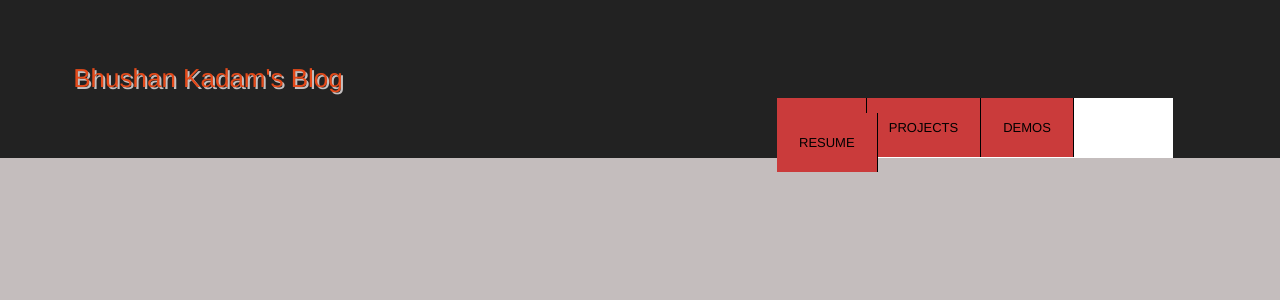
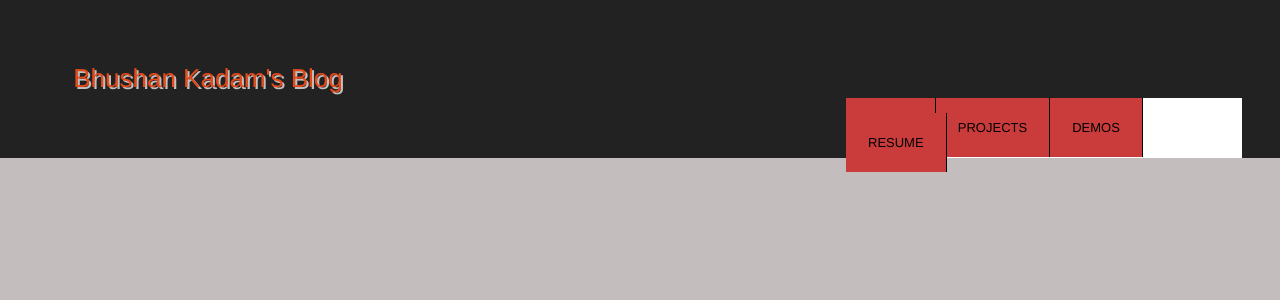
Before and after one commit to bhushansureshkadam/bhushansureshkadam.github.io, a Jekyll site: the page built from index.html, in a window 1280 px wide. Shown: the top 300 px of the page. Built offline with Jekyll 4.4.1, drawn with Linux system fonts in a browser that asks for light colours; Markdown is read by kramdown in place of the engine named in the settings.

Commit message:
first commit

```diff
--- a/css/main.css
+++ b/css/main.css
@@ -159,15 +159,12 @@
   background-color: #333;
 }
 #header {
-        height: 158px;
+          height: 158px;
           background: #222222;
-          width: 100%;
-          z-index: 994;
-          position: fixed;
+          width: 1349px;
+
 }
-#header .container {
-  z-index: 2;
-}
+
 body{
   background-color: #c4BDBD;
 }
```
